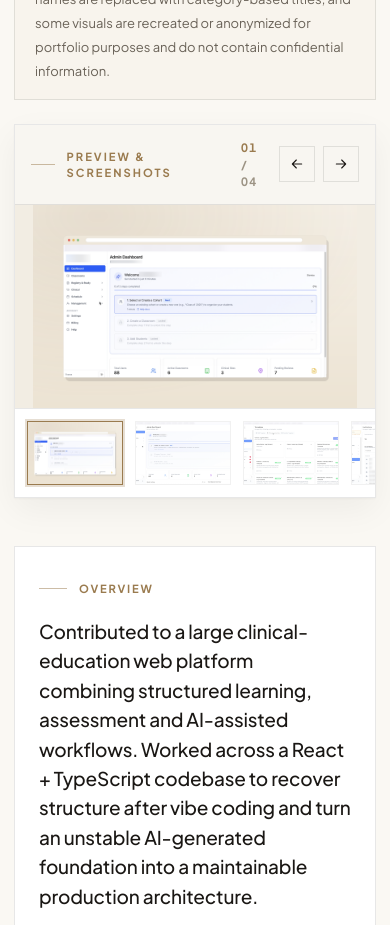
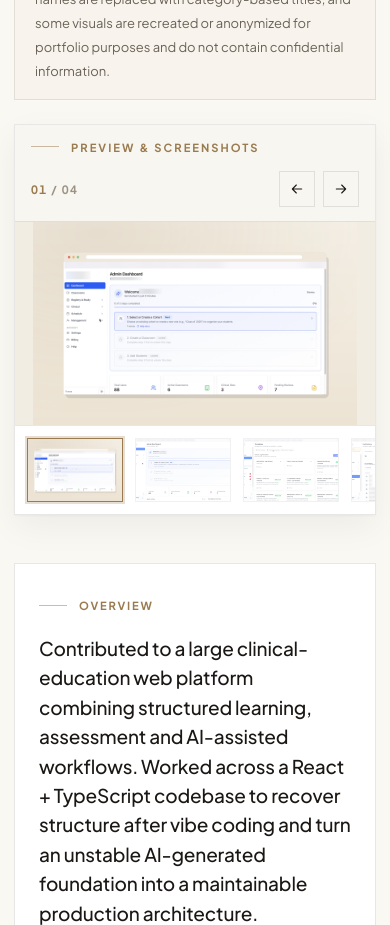
Before and after one commit to vladimirHlobshastyi/personal-website, a Next.js app: page /work/clinical-education-platform in a window 390 px wide. Shown: the part 1360-2285 px from the top of the page. Built offline with nearby package versions, Linux system fonts and the light colour scheme; no server answers.

Commit message:
fix: fixed the text on the main page and improved slider for the mobile screen

```diff
--- a/src/components/ui/image-carousel.tsx
+++ b/src/components/ui/image-carousel.tsx
@@ -33,12 +33,12 @@ export function ImageCarousel({
 
   return (
     <figure className="border-line bg-surface shadow-card overflow-hidden border">
-      <figcaption className="border-line bg-surface-2/50 flex items-center justify-between gap-4 border-b px-5 py-3.5 max-sm:px-4">
+      <figcaption className="border-line bg-surface-2/50 flex items-center justify-between gap-4 border-b px-5 py-3.5 max-sm:flex-col max-sm:items-start max-sm:px-4">
         <span className="text-accent inline-flex items-center gap-3 text-[0.7rem] font-bold tracking-[.18em] uppercase before:block before:h-px before:w-7 before:bg-accent/50">
           {label}
         </span>
 
-        <div className="flex items-center gap-3">
+        <div className="flex items-center gap-3 max-sm:w-full max-sm:justify-between">
           {blurScreenshots && (
             <button
               type="button"
@@ -51,13 +51,13 @@ export function ImageCarousel({
             </button>
           )}
 
-          <span className="text-[0.72rem] font-bold tracking-[.12em] tabular-nums uppercase">
+          <span className="text-[0.72rem] font-bold tracking-[.12em] tabular-nums uppercase whitespace-nowrap">
             <span className="text-accent">{String(active + 1).padStart(2, '0')}</span>
             <span className="text-quiet"> / {String(allImages.length).padStart(2, '0')}</span>
           </span>
 
           {multiple && (
-            <div className="flex gap-2">
+            <div className="flex shrink-0 gap-2">
               <button
                 onClick={prev}
                 className="border-line text-fg hover:border-accent hover:text-accent grid h-9 w-9 place-items-center border transition-colors"
--- a/src/features/home/components/hero-section.tsx
+++ b/src/features/home/components/hero-section.tsx
@@ -30,18 +30,22 @@ export function HeroSection() {
           Software Engineer for web, mobile and AI products.
         </h1>
 
-        <p className="text-muted mt-7 max-w-[36rem] text-[1.0625rem] leading-[1.7]">
+        <div className="text-muted mt-7 grid max-w-[36rem] gap-4 text-[1.0625rem] leading-[1.7]">
+          <p>
             I&apos;m Vladimir Hlobchastyi — a Software Engineer with 5+ years of commercial
             experience building fast, maintainable web applications with{' '}
             <strong className="text-fg font-semibold">React</strong>,{' '}
             <strong className="text-fg font-semibold">Next.js</strong> and{' '}
             <strong className="text-fg font-semibold">TypeScript</strong>, backend services with
             <strong className="text-fg font-semibold"> Node.js</strong>, and cross-platform mobile
-          apps with <strong className="text-fg font-semibold">React Native</strong>. I deliver
-          products end-to-end: implementation, AI system integration, deployment and release to
-          the web, the App Store and Google Play. I also rescue AI-generated and vibe-coded
-          codebases that need restored structure before they can reach production.
+            apps with <strong className="text-fg font-semibold">React Native</strong>.
           </p>
+          <p>
+            I deliver products end-to-end: implementation, AI system integration, deployment and
+            release to the web, the App Store and Google Play. I also rescue AI-generated and
+            vibe-coded codebases that need restored structure before they can reach production.
+          </p>
+        </div>
 
         <div className="mt-9 flex flex-wrap gap-3">
           <Link
```
Lines whose indentation alone changed are shown as unchanged.
